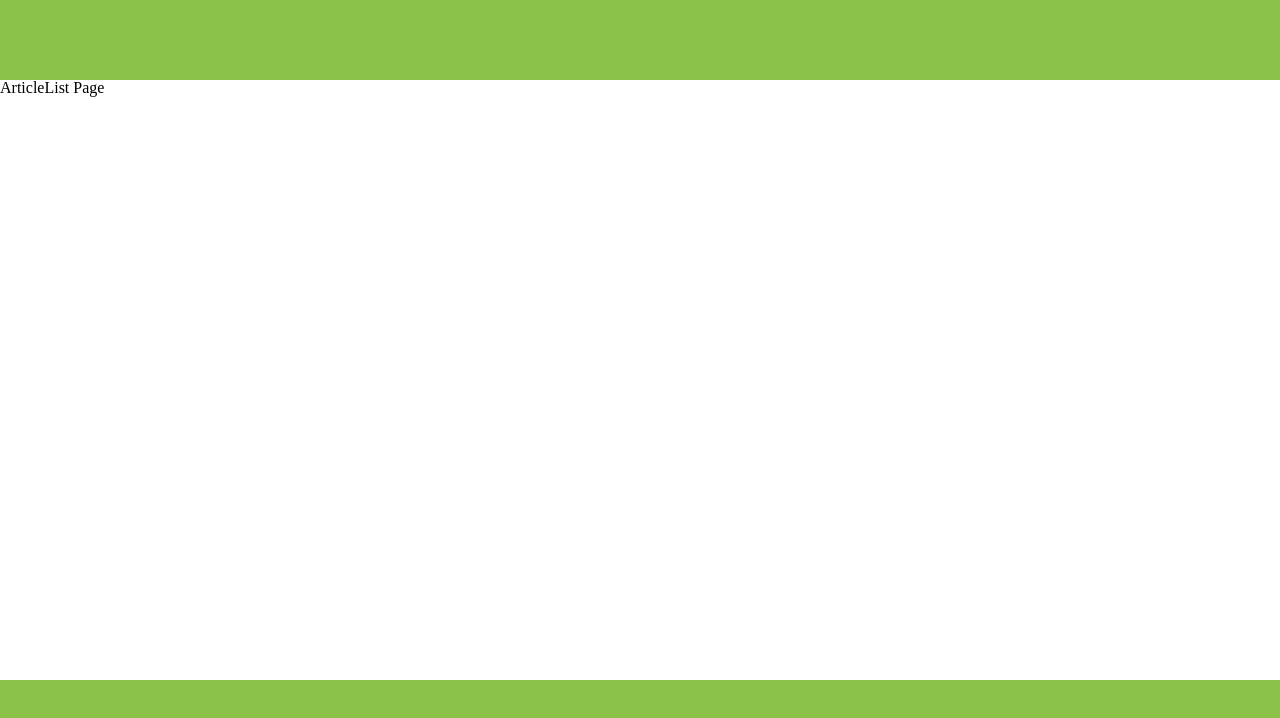
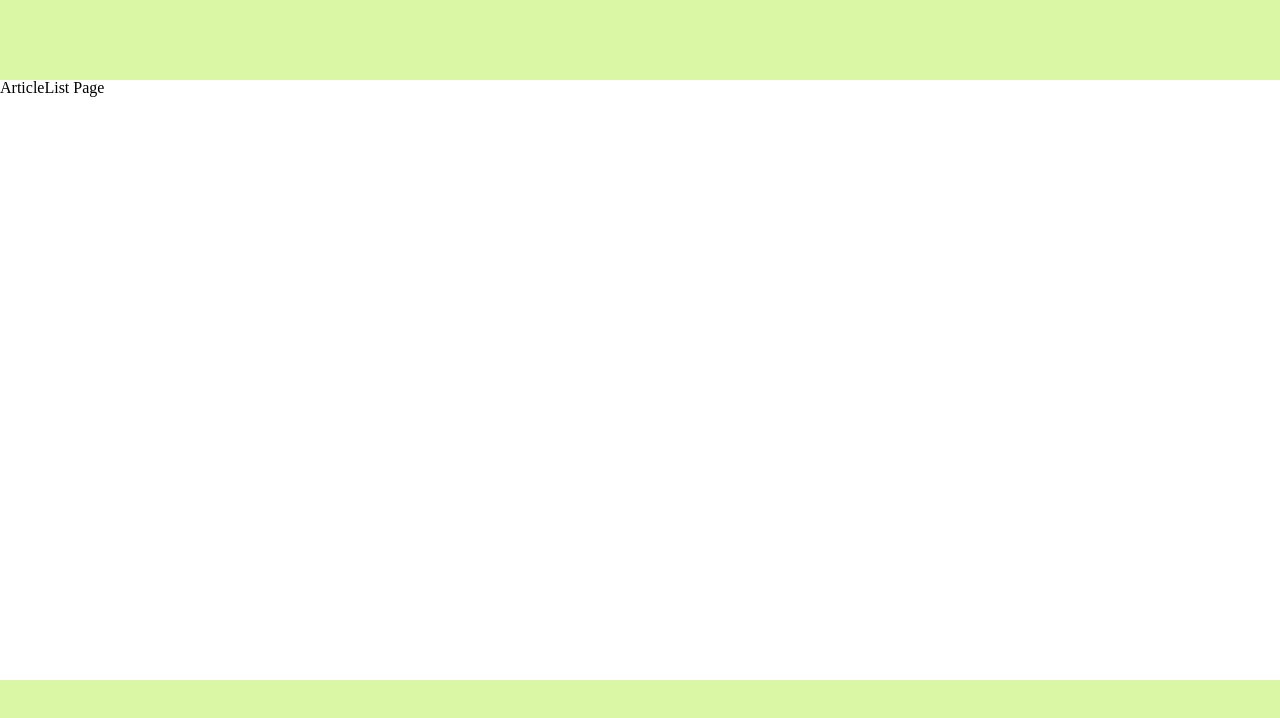
Before and after one commit to j32u4ukh/react-learning, a React (Vite) app in the folder app/articlecamp-front/: page /articles in a window 1280 px wide. Shown: the top 718 px of the page. Built offline with nearby package versions, Linux system fonts and the light colour scheme.

Commit message:
refactor: 調整畫面怖局

```diff
--- a/app/articlecamp-front/src/components/Footer.jsx
+++ b/app/articlecamp-front/src/components/Footer.jsx
@@ -1,6 +1,6 @@
 export default function Footer(){
     return (
-        <div style={{backgroundColor: '#8bc34a', width: '100vw', height: '15vh'}}>
+        <div style={{backgroundColor: '#DAF7A6', width: '100vw', height: '15vh'}}>
         </div>
     );
 }
--- a/app/articlecamp-front/src/components/Header.jsx
+++ b/app/articlecamp-front/src/components/Header.jsx
@@ -1,6 +1,6 @@
 export default function Header(){
     return (
-        <div style={{backgroundColor: '#8bc34a', width: '100vw', height: '10vh'}}>
+        <div style={{backgroundColor: '#DAF7A6', width: '100vw', height: '10vh'}}>
         </div>
     );
 }
--- a/app/articlecamp-front/src/layouts/BasicLayout.jsx
+++ b/app/articlecamp-front/src/layouts/BasicLayout.jsx
@@ -3,10 +3,10 @@ import Header from "../components/Header";
 
 export default function BasicLayout({ children }) {
     return (
-      <div>
+      <>
         <Header/>
         <main style={{height: '75vh'}}>{children}</main>
         <Footer/>
-      </div>
+      </>
     );
 }
--- a/app/articlecamp-front/src/layouts/MainLayout.jsx
+++ b/app/articlecamp-front/src/layouts/MainLayout.jsx
@@ -1,15 +1,10 @@
 import { Outlet } from "react-router-dom";
-import Footer from "../components/Footer";
-import Header from "../components/Header";
+import BasicLayout from "./BasicLayout";
 
 export default function MainLayout(){
     return (
-        <div>
-            <Header/>
-            <div style={{height: '75vh'}}>
-                <Outlet/>
-            </div>
-            <Footer/>
-        </div>
-    );
+        <BasicLayout>
+            <Outlet/>
+        </BasicLayout>
+    )
 }
--- a/app/articlecamp-front/src/pages/ArticlePage.jsx
+++ b/app/articlecamp-front/src/pages/ArticlePage.jsx
@@ -8,8 +8,6 @@ export default function ArticlePage(){
     }, []);
 
     return (
-        <>
-            <h1>Article Page # {params.id}</h1>
-        </>
+        <h1>Article Page # {params.id}</h1>
     );
 }
```
Also changed, not shown: 1 other file (tests, documents, lock files or other folders).
